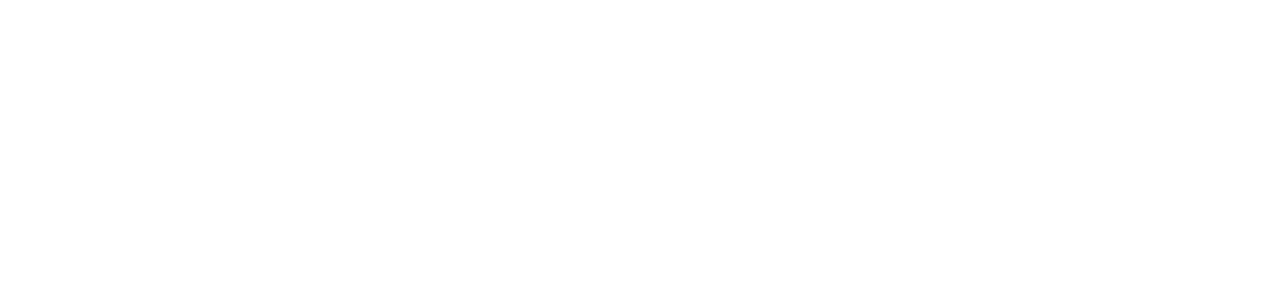
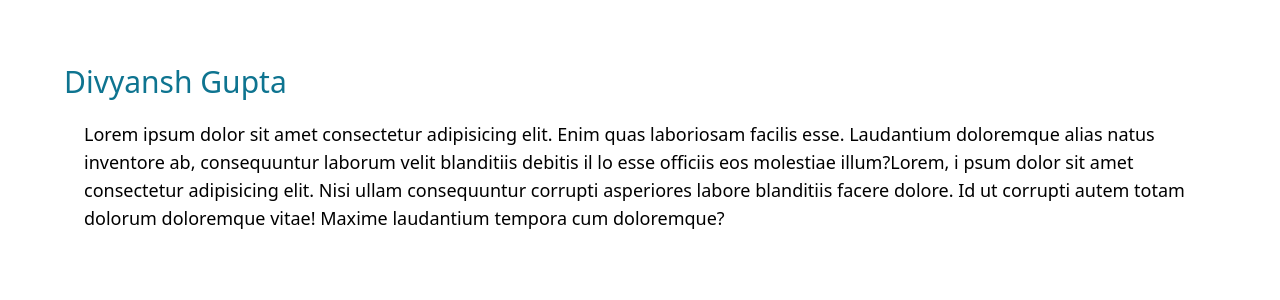
Before and after one commit to maithilee24/ByteHunt_website, a React (Create React App) app: page /allcomplaints in a window 1280 px wide. Before the commit this address had no page. Shown: the top 300 px of the page. Built offline with nearby package versions, Linux system fonts and the light colour scheme.

Commit message:
complaint display added

```diff
--- a/src/App.js
+++ b/src/App.js
@@ -3,6 +3,7 @@
 import SignUp from "./Components/SignUp";
 import Home from "./Components/Home";
 import Complaint from "./Components/Complaint";
+import AllComplaints from "./Components/AllComplaints";
 
 const App = () => {
   return (
@@ -11,6 +12,7 @@
         <Route path="/login" element={<Login />}></Route>
         <Route path="/signup" element={<SignUp />}></Route>
         <Route path="/complaint" element={<Complaint />}></Route>
+        <Route path="/allcomplaints" element={<AllComplaints />}></Route>
         <Route path="/" element={<Home />}></Route>
       </Routes>
     </Router>
--- /dev/null
+++ b/src/Components/AllComplaints.jsx
@@ -0,0 +1,15 @@
+import Compdetail from "./compdetail";
+
+
+const AllComplaints=()=>{
+    return (
+      <div>
+         <Compdetail />
+
+      </div>
+    )
+
+
+}
+
+export default AllComplaints;
--- a/src/Components/Complaint.jsx
+++ b/src/Components/Complaint.jsx
@@ -4,7 +4,7 @@
 const Complaint = () => {
     return (
         <div className="mx-10">
-            <div className="text-cyan-800 text-4xl my-5">Complaint</div>
+            <div className="text-cyan-800 text-4xl my-5 font-semibold">Complaint Form</div>
             <form>
                 <div className="flex flex-col gap-4">
                     <div className="flex gap-10 items-center">
@@ -33,7 +33,7 @@
                             />
                         </div>
                         <div className="flex gap-10 items-center justify-center mt-10  ">
-                        <Button type="submit" variant="contained" color="primary">
+                        <Button type="submit" variant="contained"  className='w-56 h-12' style={{ backgroundColor:"#043F5D",  }}>
                             Submit
                         </Button>
                     </div>
--- /dev/null
+++ b/src/Components/compdetail.jsx
@@ -0,0 +1,16 @@
+import React from 'react'
+
+export default function Compdetail() {
+  return (
+    <div className="flex flex-col m-16  ">
+    <div className="text-3xl text-cyan-700  ">
+        Divyansh Gupta
+    </div>
+    <div className="mt-5 ml-5 text-lg">
+        Lorem ipsum dolor sit amet consectetur adipisicing elit. Enim quas laboriosam facilis esse. Laudantium doloremque alias natus inventore ab, consequuntur laborum velit blanditiis debitis il
+        lo esse officiis eos molestiae illum?Lorem, i
+        psum dolor sit amet consectetur adipisicing elit. Nisi ullam consequuntur corrupti asperiores labore blanditiis facere dolore. Id ut corrupti autem totam dolorum doloremque vitae! Maxime laudantium tempora cum doloremque?
+    </div>
+</div>
+  )
+}
```
